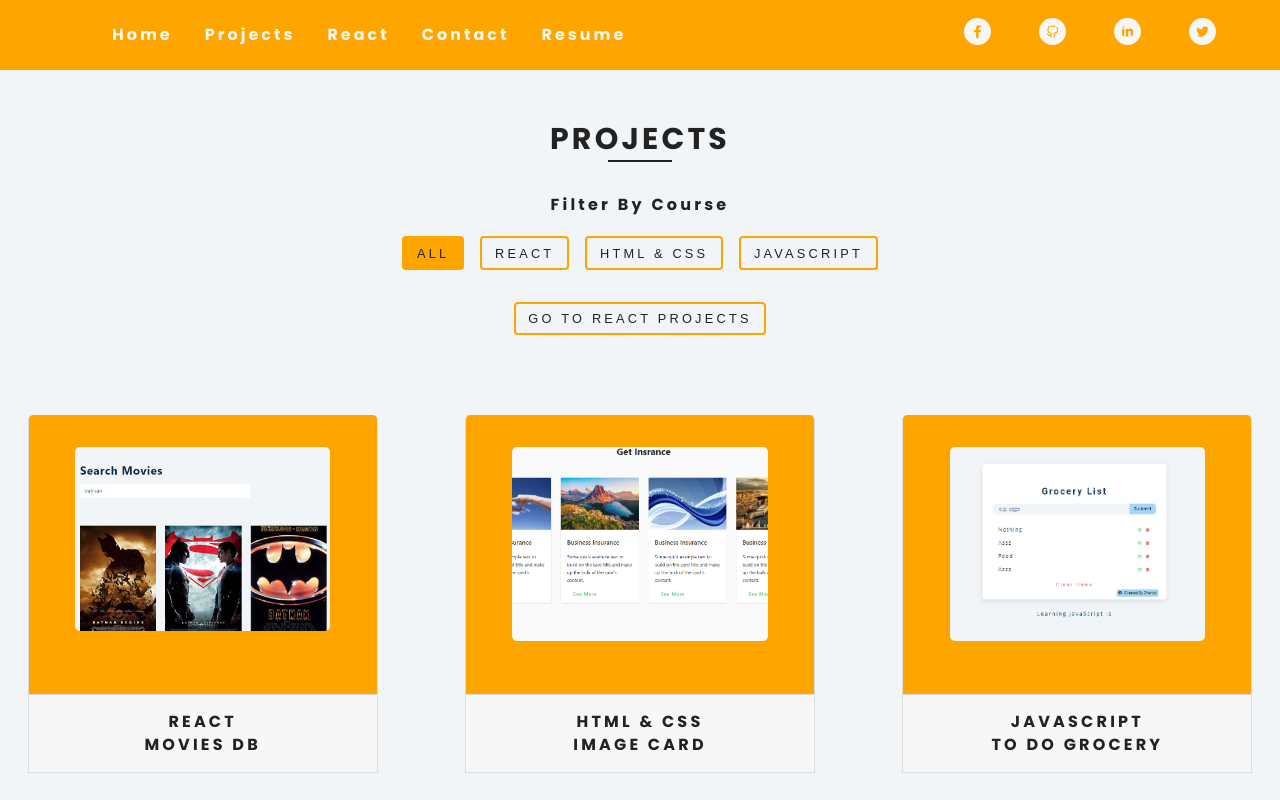
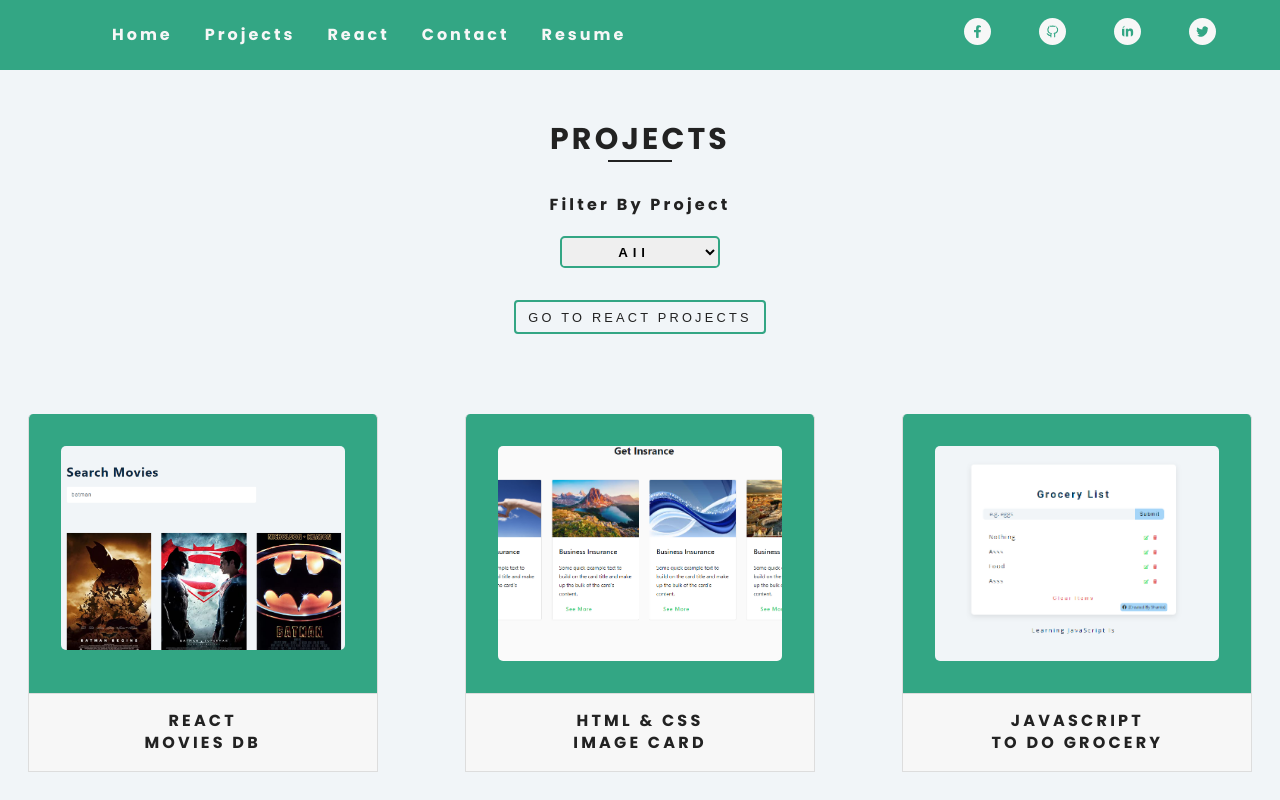
Before and after one commit to shanto140319/React-portfolio, a React (Create React App) app: page /projects in a window 1280 px wide. Shown: the top 800 px of the page. Built offline with nearby package versions, Linux system fonts and the light colour scheme.

Commit message:
large projects running

```diff
--- a/src/App.css
+++ b/src/App.css
@@ -1,7 +1,6 @@
 @import url('https://fonts.googleapis.com/css2?family=Poppins:wght@200;300;400;500;600;700;800;900&display=swap');
-
 :root {
-  --primaryLightColor: #ffa500;
+  --primaryLightColor: #33A684;
   --primaryColor: #02f96a;
   --primaryDarkColor: #c02c03;
   --mainWhite: #fff;
@@ -231,9 +230,39 @@ button:focus {
 .hero-content h1 {
   font-size: 2rem;
 }
-.hero-content h2 span {
+.span {
   color: #bd0303;
   font-weight: 900;
+  -webkit-animation: heartbeat 1.5s infinite;
+  animation: heartbeat 1.5s infinite;
+}
+
+@keyframes heartbeat
+{
+  0%
+  {
+    transform: scale( 1.1 );
+  }
+  20%
+  {
+    transform: scale( 1.1);
+  }
+  40%
+  {
+    transform: scale( 1 );
+  }
+  60%
+  {
+    transform: scale( 1.1 );
+  }
+  80%
+  {
+    transform: scale( 1 );
+  }
+  100%
+  {
+    transform: scale(1.1);
+  }
 }
 .hero-content h2 {
   font-weight: 900;
@@ -444,7 +473,7 @@ button:focus {
     font-size: 16px;
   }
   .footer {
-    padding: 0 5rem;
+    padding: 0 3rem;
   }
   .footer h4 {
     font-size: 0.8rem;
@@ -467,9 +496,7 @@ button:focus {
     font-weight: 500;
     font-size: 15px;
   }
-  .footer {
-    padding: 0 3rem;
-  }
+
 }
 @media screen and (max-width: 575.98px) {
 }
--- a/src/components/About.js
+++ b/src/components/About.js
@@ -6,13 +6,12 @@ const About = () => {
  return (
   <section className="about">
    <div className="about-img">
-    <img src="http://trydo.rainbowit.net/assets/images/about/about-8.jpg" alt="my-image"/>
+    <img src="./images/about-8.jpg" alt="my-image"/>
    </div>
    <div className="about-content">
     <div className="about-me">
      <h2>About Me</h2>
-     <p>Hello! I’m Shanto, a software engineer based in Bangladesh,
-I enjoy creating things that live on the internet, whether that be websites, applications, or anything in between. My goal is to always build products that provide pixel-perfect, performant experiences. I love javascript. Currently I am learning React which I love the most .</p>
+     <p>Hello! I’m Jahidul Haque Shanto. I am expert in Frontend Development - React. I have completed my B.sc degree from Daffodil International University in Computer Science and Engineering. I have programming knowledge . My first programming language was 'C'. Now I am working with React which I like so much.</p>
     </div>
     <div className="about-category">
      {data.map((item,index)=>{
--- a/src/components/ContactMe.js
+++ b/src/components/ContactMe.js
@@ -9,16 +9,16 @@ const ContactMe = () => {
   <Wrapper>
     <div>
      <h4><FaLocationArrow/> Address : </h4>
-    <p>Nabinogir 8, Mohammadpur Housing,<br/> Mohammadpur, Dhaka 1207
+    <p>Nabinogir 8, Mohammadpur, Dhaka 1207
 </p>
     </div>
      <div>
      <h4><FaPhone/> Phone : </h4>
-    <p>01795307435 , </p>
+    <p>01795307435, 01580899662 </p>
     </div>
      <div>
      <h4><AiOutlineMail/> Email : </h4>
-    <p>jahidul-15-9141@diu.edu.bd</p>
+    <p>jahidul-15-9141@diu.edu.bd, shanto140318@gmail.com</p>
     </div>
 
   </Wrapper>
@@ -27,27 +27,28 @@ const ContactMe = () => {
 
 export default ContactMe
  const Wrapper = styled.section `
- width:90%;
+width:95%;
  @media (min-width:890px){
-   width:60%;
+   padding:3rem;
+}
  }
- display:flex;
- flex-direction: column;
- justify-content:center;
  margin: 0 auto;
 background:var(--primaryLightColor);
-padding:3rem 1rem;
-     -webkit-box-shadow: 1px 4px 15px -1px #000000;
+padding:3rem .8rem;
+-webkit-box-shadow: 1px 4px 15px -1px #000000;
 box-shadow: 1px 4px 15px -1px #000000;
 div{
- display:flex;
- align-items:center;
- justify-content:space-between;
- color:#fff;
- margin:1rem 0;
- flex-wrap:wrap;
+ margin:2rem 0;
+}
+div h4{
+  margin:.5rem 0;
 }
 div p{
- letter-spacing:.1rem;
+ letter-spacing:.2rem;
+  font-size:.8rem;
+  line-height:2rem;
+   @media (min-width:890px){
+   font-size:1rem;
+}
 }
  `
--- a/src/components/Filter.js
+++ b/src/components/Filter.js
@@ -5,16 +5,14 @@ const Filter = ({categories,filterItem,value}) => {
   console.log(value);
  return (
   <Wrapper>
-   <h4>Filter By Course</h4>
-   <div className="btn-container">
-      {categories.map((category,index)=>{
+   <h4>Filter By Project</h4>
+   <select name="filter" id="filter" onChange={filterItem}>
+    {categories.map((category)=>{
         return(
-          <button key={index} type="button" className={`btn filter-btn ${index===value && 'active-btn'}`} onClick={()=>filterItem(category,index)}>
-            {category}
-          </button>
+          <option className="option" value={category}>{category}</option>
         )
       })}
-    </div>
+   </select>
   </Wrapper>
  )
 }
@@ -27,17 +25,23 @@ const Wrapper = styled.div `
   flex-direction:column;
   align-items:center;
   margin-bottom:2rem;
-
-.btn-container{
- justify-content:center;
-  align-items:center;
- display:flex;
- flex-wrap:wrap;
-  gap:1rem;
-
-  .filter-btn{
-    color:#222;
+  select{
+    height:2rem;
+    width:10rem;
+    cursor:pointer;
+    text-transform:capitalize;
+    text-align:center;
+    border:2px solid var(--primaryLightColor);
+    letter-spacing:.3rem;
+    font-weight:600;
+    border-radius:.3rem;
+    padding:0 .5rem;
   }
-}
+  select:focus{
+    outline:none;
+  }
+  .option{
+    font-weight:600;
+  }
 
 `
--- a/src/components/SingleProject.js
+++ b/src/components/SingleProject.js
@@ -25,7 +25,6 @@ display:flex;
 align-items:center;
 justify-content:center;
 border-radius:5px;
-
  .img-container{
  background: var(--primaryLightColor);
   height:280px;
@@ -41,8 +40,8 @@ border-radius:5px;
   }
 }
  .img-container img{
-  max-height:90%;
-  max-width:90%;
+  max-height:100%;
+  max-width:100%;
   margin: 0 auto;
   border-radius:5px;
   object-fit:cover;
@@ -62,8 +61,8 @@ border-radius:5px;
 transition:.3s ease;
  }
  a:hover{
-  -webkit-box-shadow: 1px 4px 15px -1px #000000;
-box-shadow: 1px 4px 15px -1px #000000;
- transform: scale(1.01);
+-webkit-box-shadow: -1px 14px 21px 0px rgba(0,0,0,0.23);
+box-shadow: -1px 14px 21px 0px rgba(0,0,0,0.23);
+ transform: scale(1.04);
  }
 `
--- a/src/data.js
+++ b/src/data.js
@@ -15,7 +15,7 @@ export const data = [
   {
   id:2,
   type:'Experience',
-  heading1:'react development ',
+  heading1:'frontend development-React ',
   desc1:'Learning react and getting better',
   heading2:'web design / development',
   desc2:'expert in front-end developement',
--- a/src/pages/Contact.js
+++ b/src/pages/Contact.js
@@ -92,18 +92,6 @@ margin-bottom:3rem;
    margin:1rem 0;
   }
  }
- .form::after{
-   @media (min-width:890px){
-    content:'';
-    background:var(--primaryLightColor);
-    height:300px;
-    width:2px;
-    position:absolute;
-    top:64%;
-    left:50%;
-    transform:translate(-50% ,-50%);
 
-  }
- }
 
 `
--- a/src/pages/Home.js
+++ b/src/pages/Home.js
@@ -11,7 +11,7 @@ const Home = () => {
     <div className='hero-content'>
      <p>WELCOME TO MY WORLD</p>
      <h1>Hi, I’m Jahidul haque shanto</h1>
-     <h2><span>frontend developer - react</span></h2>
+     <h2 className='span'>frontend developer - react</h2>
      <h2>Based in bangladesh</h2>
     </div>
    </section>
--- a/src/pages/ProjectPage.js
+++ b/src/pages/ProjectPage.js
@@ -9,17 +9,14 @@ const ProjectPage = () => {
  const allCategories = ['all', ...new Set(allprojects.map((item)=>item.category))];
   const [project,setProject] = useState(allprojects)
   const [categories,setCategories] = useState(allCategories)
-  const[value,setValue] = useState(0);
-  const filterItem =(c,i)=>{
-    console.log(c)
-      if(c==='all'){
+  const filterItem =(e)=>{
+     const value = e.target.value;
+      if(value==='all'){
           setProject(allprojects)
-          setValue(0);
       }
       else{
-          let newPeojects = allprojects.filter((item)=>item.category === c)
+          let newPeojects = allprojects.filter((item)=>item.category === value)
           setProject(newPeojects)
-          setValue(i);
       }
   }
  return (
@@ -27,7 +24,7 @@ const ProjectPage = () => {
     <div className="upper">
       <h2>projects</h2>
       <div className="underline"></div>
-      <Filter categories={categories} filterItem={filterItem} value={value}/>
+      <Filter categories={categories} filterItem={filterItem}/>
     </div>
     <div className="react">
       <Link to ="/projects/react" ><button className='btn react-btn'>go to react projects</button></Link>
--- a/src/pages/ReactProjects.js
+++ b/src/pages/ReactProjects.js
@@ -1,6 +1,6 @@
 import React from 'react'
 import styled from 'styled-components'
-import {reactbasic,reactAdvance} from '../react'
+import {reactbasic,reactAdvance,reactlarge} from '../react'
 import Projects from '../components/Projects';
 const ReactProjects = () => {
  return (
@@ -20,6 +20,11 @@ const ReactProjects = () => {
      <div className="underline"></div>
         <Projects data={reactAdvance}/>
     </div>
+    <div className="large-projects">
+     <h2>Large Scale Projects</h2>
+     <div className="underline"></div>
+        <Projects data={reactlarge}/>
+    </div>
 
    </main>
   </Wrapper>
@@ -34,6 +39,9 @@ const Wrapper = styled.div `
   text-align:center;
   text-transform:capitalize;
   font-size:2.5rem;
+  @media(max-width:480px){
+    font-size:1.5rem;
+  }
  }
  .projects{
   display:grid;
--- a/src/pages/Resume.js
+++ b/src/pages/Resume.js
@@ -43,6 +43,7 @@ const Resume = () => {
          <li><h5><BsDash/>  useFetch   </h5></li>
          </ul>
       </li>
+      <li><h4> <BsCircleFill/>Styled components</h4></li>
      </ul>
     </div>
     <div className="resume">
@@ -66,6 +67,9 @@ export default Resume
   margin:0;
   padding:0;
   text-transform:capitalize;
+  @media(max-width:480px){
+    font-size:1rem;
+  }
  }
  .content{
   display:flex;
@@ -94,5 +98,7 @@ export default Resume
     border:none;
     cursor:pointer;
     font-size:20px;
+    background:transparent;
+
  }
  `
--- a/src/react.js
+++ b/src/react.js
@@ -110,3 +110,13 @@ export const reactAdvance = [
     link:'https://unsplash-clone-in.netlify.app',
  },
 ]
+
+ export const reactlarge = [
+ {
+    id: 1,
+    title: 'Ecommerce website',
+    category: '',
+    img: '../images/comfy.PNG',
+    link:'https://ecommerce-comfy.netlify.app/',
+ },
+]
```
Also changed, not shown: public/images/about-8.jpg (added), public/images/comfy.PNG (added).
